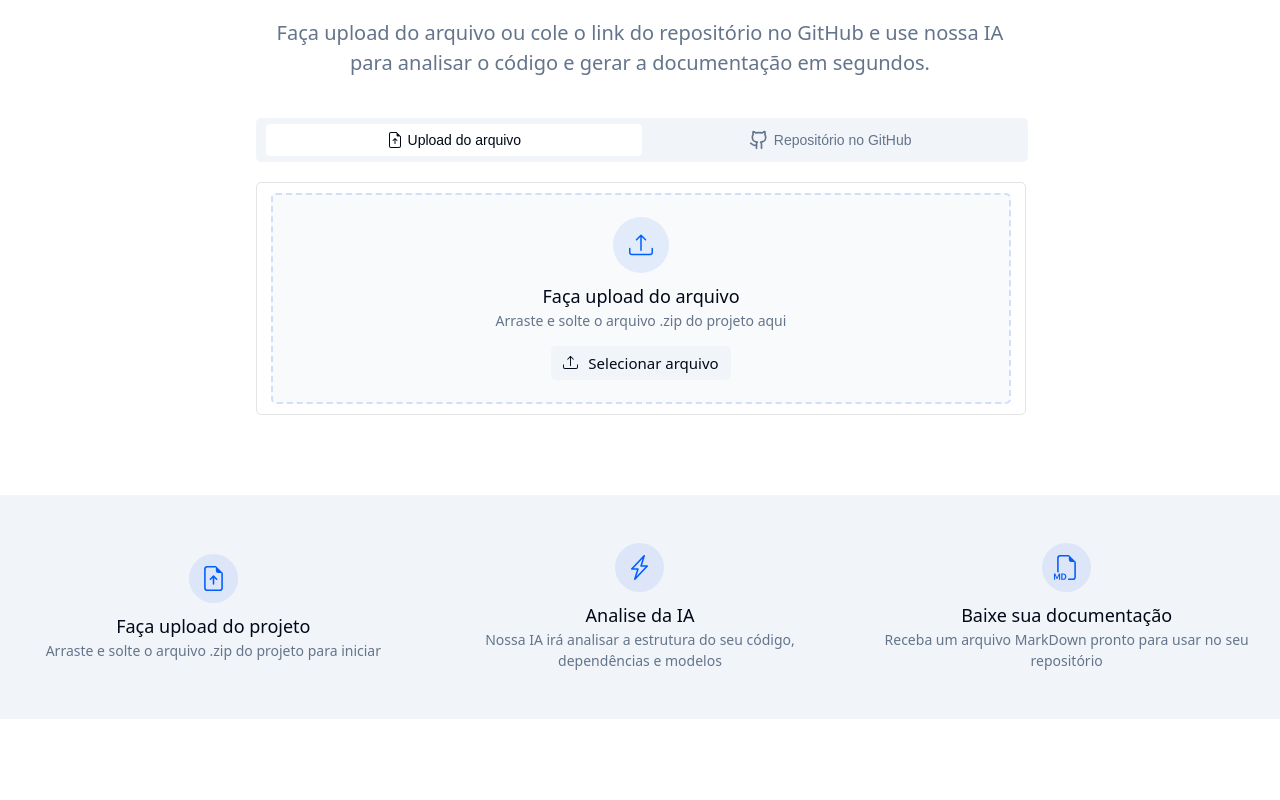
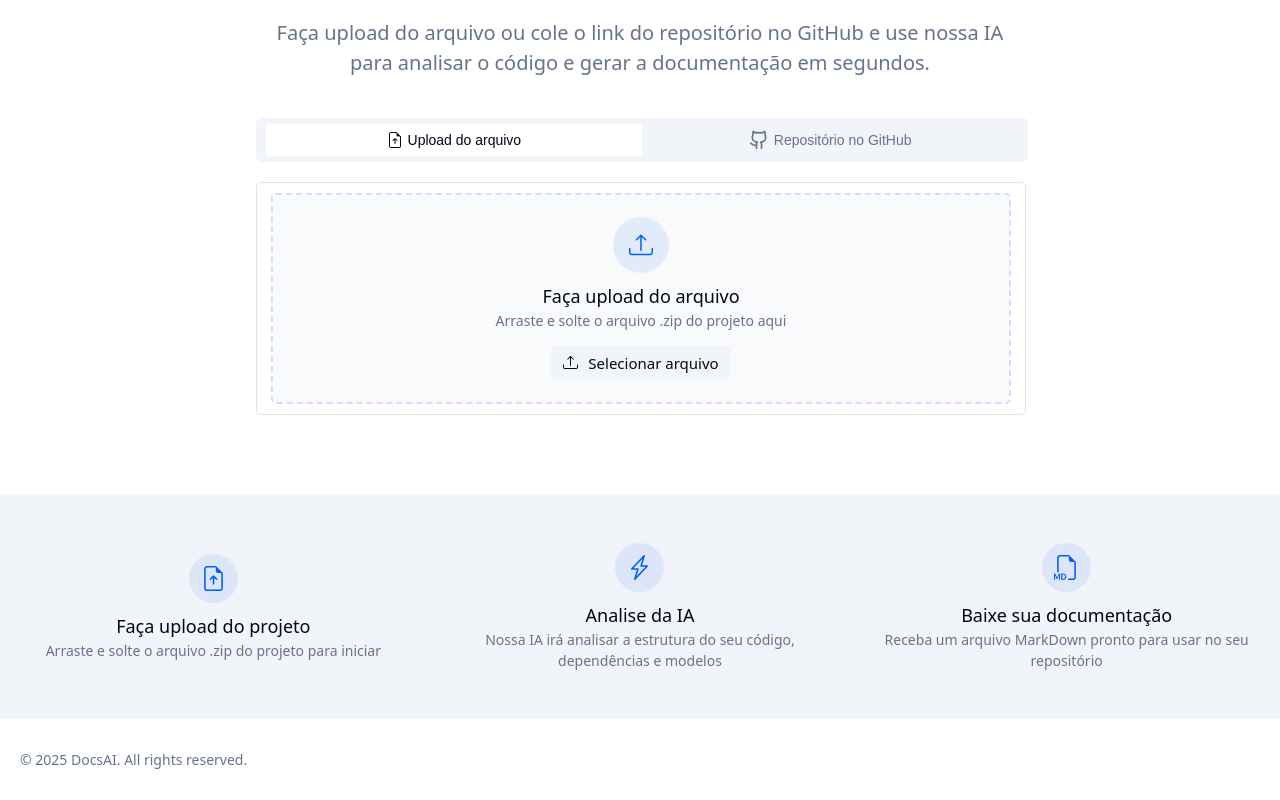
Before and after one commit to otaviocostao/docs-ai, a React (Vite) app: page / in a window 1280 px wide. Shown: the part 273-1073 px from the top of the page. Before the commit the page ends 992 px from the top, so only its background shows below. Built offline with nearby package versions, Linux system fonts and the light colour scheme.

Commit message:
Feature: Footer da página

```diff
--- a/src/App.jsx
+++ b/src/App.jsx
@@ -1,4 +1,5 @@
 import './App.css'
+import FooterArea from './components/FooterArea/FooterArea'
 import InfoArea from './components/InfoArea/InfoArea'
 import NavBar from './components/navbar/NavBar'
 import StepsSection from './components/StepsSection/StepsSection'
@@ -12,6 +13,7 @@ function App() {
     <InfoArea />
     <UploadArea />
     <StepsSection />
+    <FooterArea />
     </>
   )
 }
--- /dev/null
+++ b/src/components/FooterArea/FooterArea.css
@@ -0,0 +1,13 @@
+.footer-area{
+    width: 100%;
+    display: flex;
+    align-items: center;
+    justify-content: space-between;
+    padding: 16px 0px;
+    color:var(--font-color-gray);
+    font-size: 14px;
+}
+
+.rights-footer{
+    margin-left: 20px;
+}
--- /dev/null
+++ b/src/components/FooterArea/FooterArea.jsx
@@ -0,0 +1,12 @@
+import React from 'react'
+import './FooterArea.css'
+
+const FooterArea = () => {
+  return (
+    <footer className='footer-area'>
+        <p className='rights-footer'>© 2025 DocsAI. All rights reserved.</p>
+    </footer>
+  )
+}
+
+export default FooterArea
```
